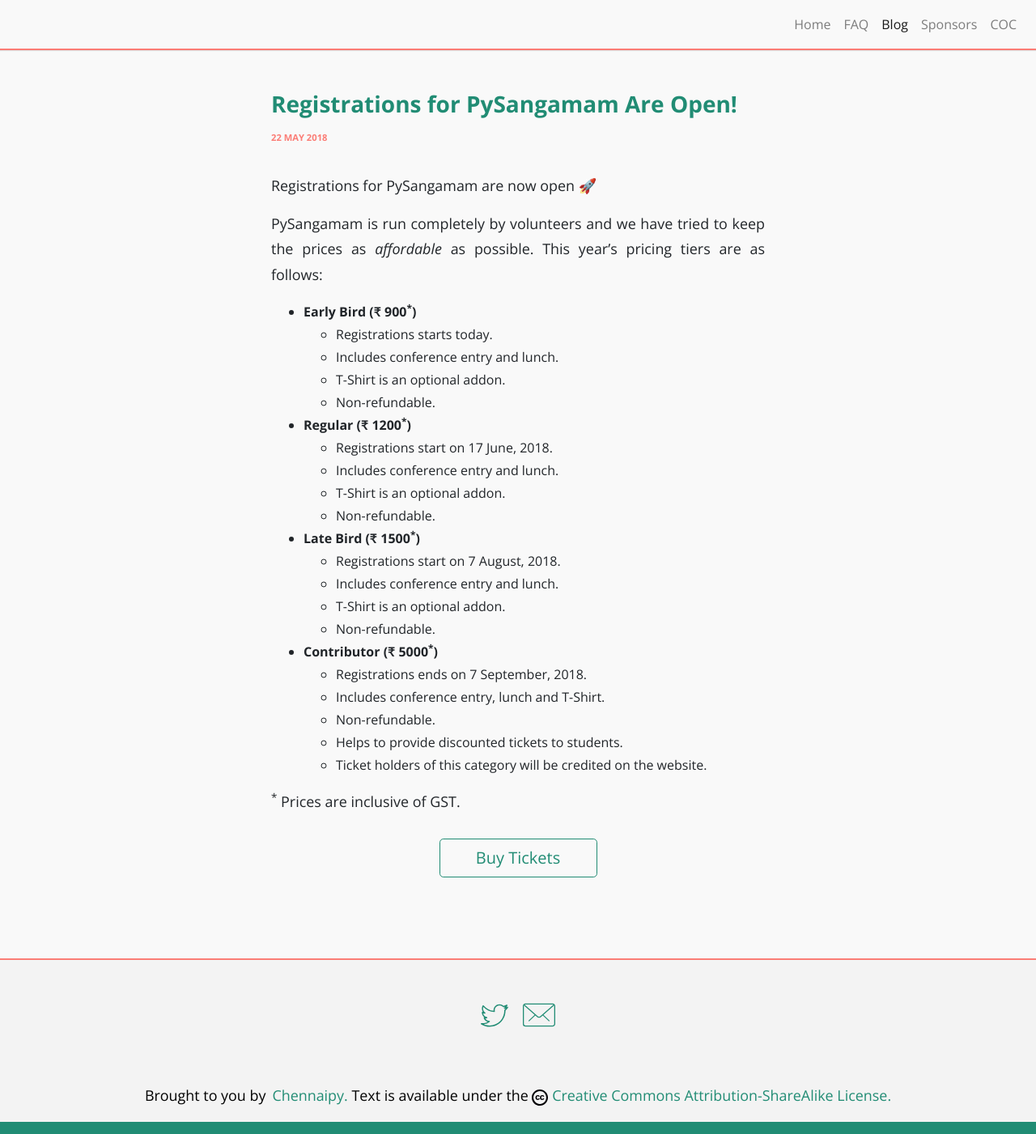
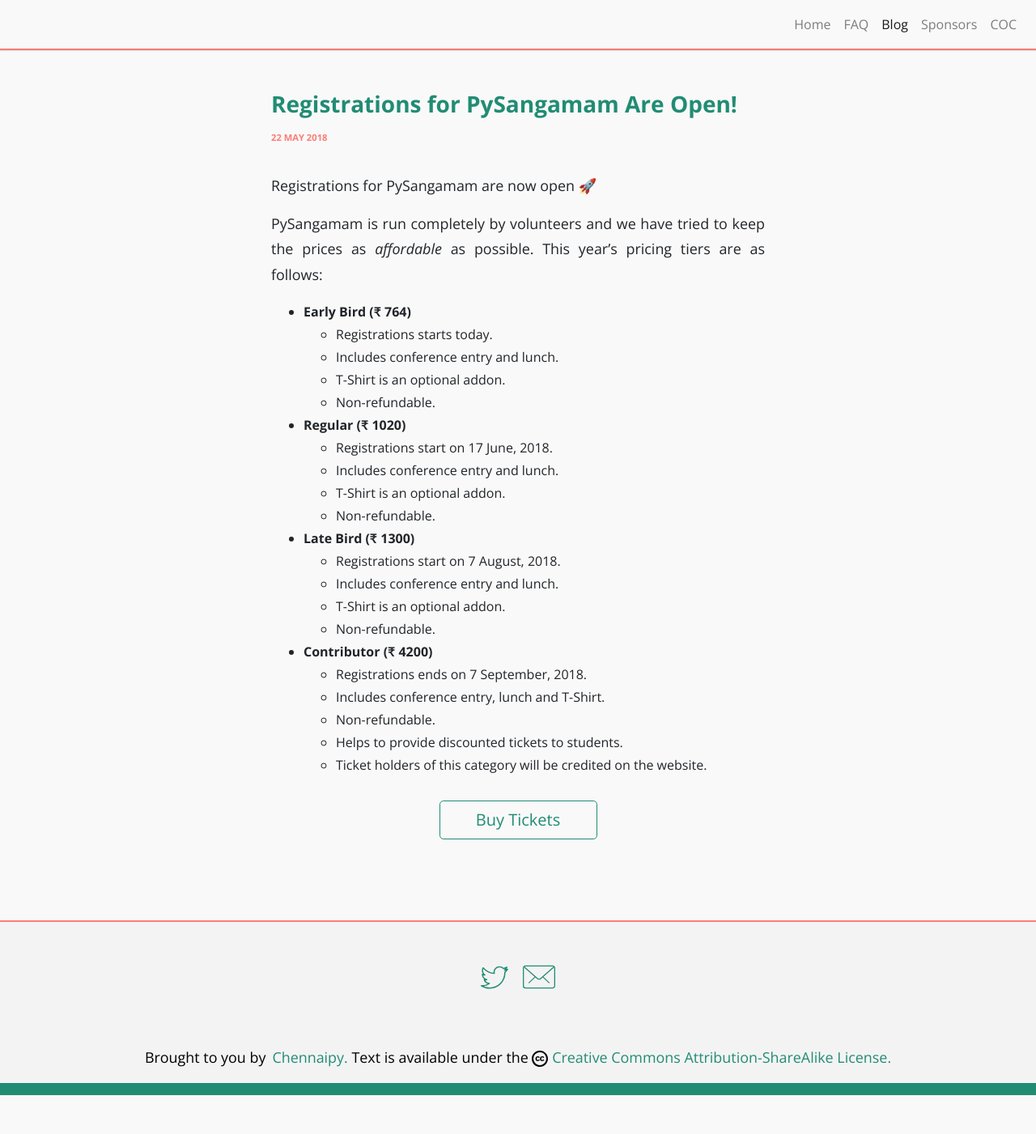
Before and after one commit to PySangamam/website, a Jekyll site: the page built from _posts/2018-05-22-ticket-sales-open.md, in a window 1280 px wide. Shown: the whole page at 81% size. Built offline with Jekyll 4.4.1, drawn with Linux system fonts in a browser that asks for light colours; a script that is not in the unit is left out; after the commit the page ends 1353 px from its top, so only the background shows below that.

Commit message:
Revert "Add tax to ticket costs"

```diff
--- a/_posts/2018-05-22-ticket-sales-open.md
+++ b/_posts/2018-05-22-ticket-sales-open.md
@@ -14,30 +14,28 @@
 
 PySangamam is run completely by volunteers and we have tried to keep the prices as *affordable* as possible. This year's pricing tiers are as follows:
 
-* **Early Bird (₹ 900<sup>*</sup>)**
+* **Early Bird (₹ 764)**
   * Registrations starts today.
   * Includes conference entry and lunch.
   * T-Shirt is an optional addon.
   * Non-refundable.
 <!--more-->
-* **Regular (₹ 1200<sup>*</sup>)**
+* **Regular (₹ 1020)**
   * Registrations start on 17 June, 2018.
   * Includes conference entry and lunch.
   * T-Shirt is an optional addon.
   * Non-refundable.
-* **Late Bird (₹ 1500<sup>*</sup>)**
+* **Late Bird (₹ 1300)**
   * Registrations start on 7 August, 2018.
   * Includes conference entry and lunch.
   * T-Shirt is an optional addon.
   * Non-refundable.
-* **Contributor (₹ 5000<sup>*</sup>)**
+* **Contributor (₹ 4200)**
   * Registrations ends on 7 September, 2018.
   * Includes conference entry, lunch and T-Shirt.
   * Non-refundable.
   * Helps to provide discounted tickets to students.
   * Ticket holders of this category will be credited on the website.
-
-<sup>*</sup> Prices are inclusive of GST.
 
 <div class="text-center mar-top-20">
   <a
```
